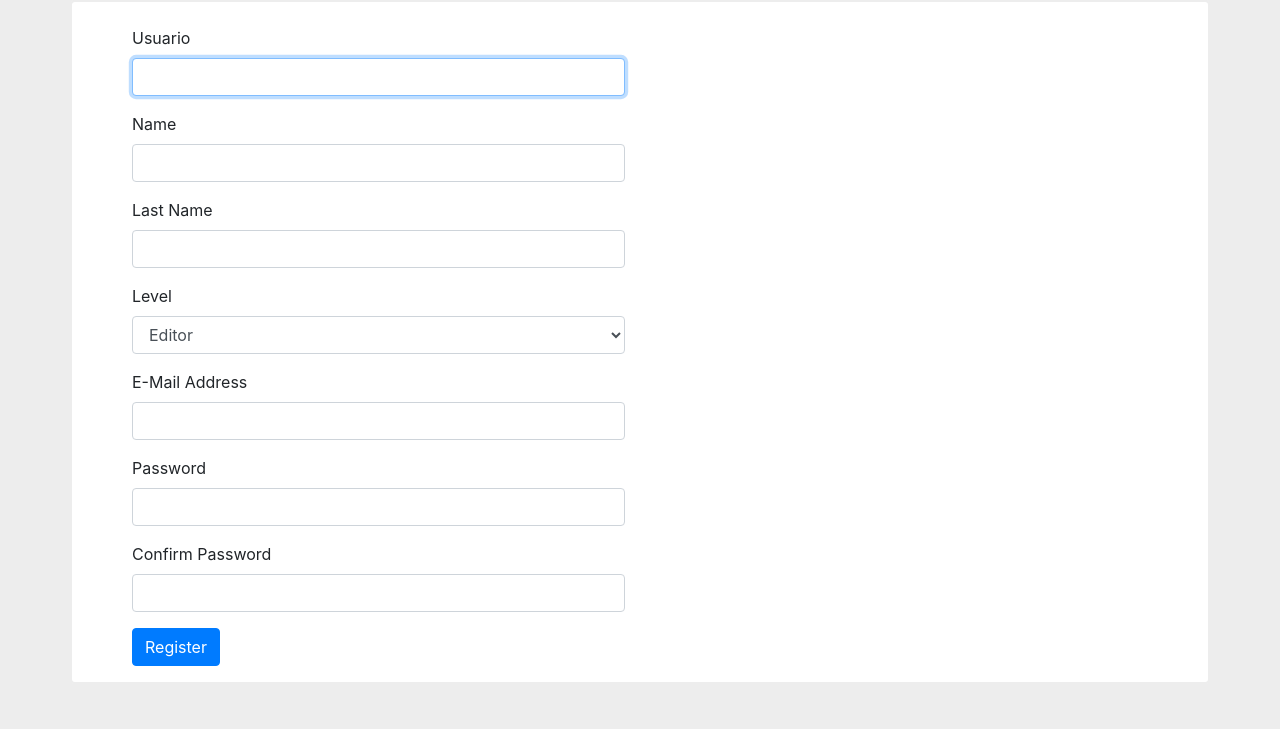
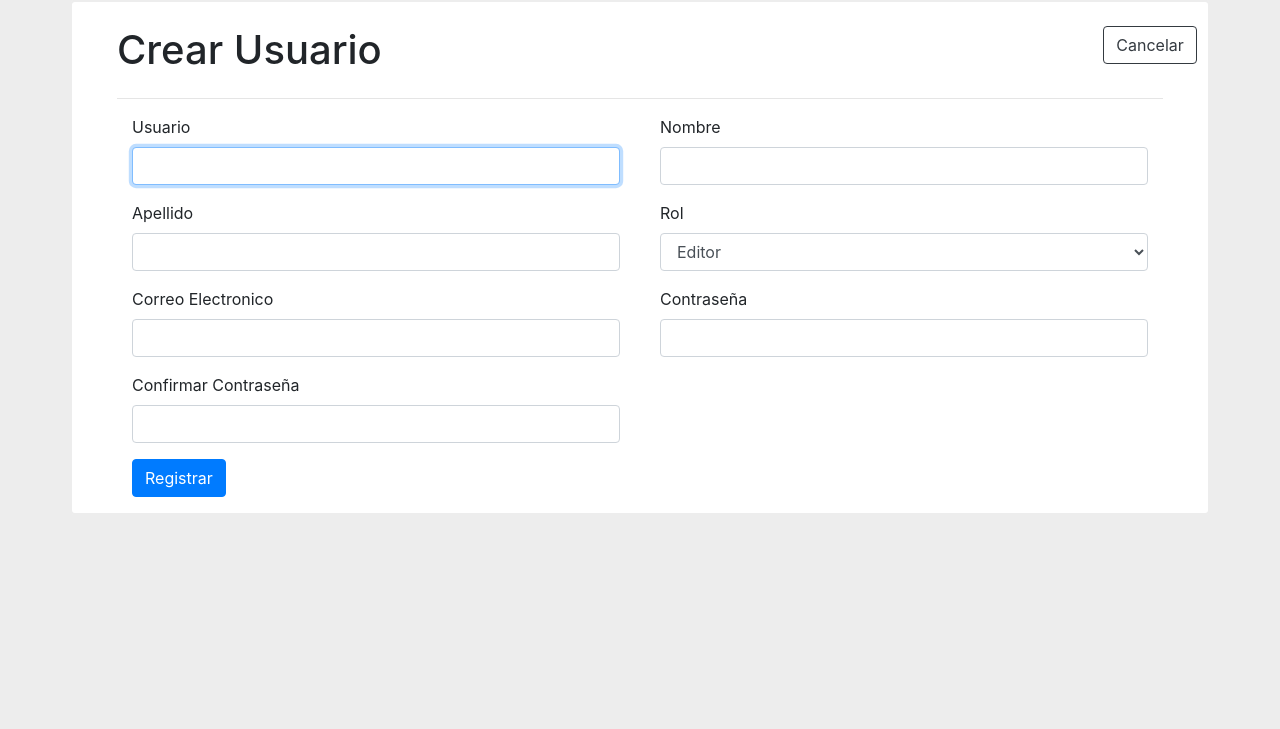
Before and after one commit to JorgeLVM7/IndieSonico, a Laravel app: page /users/create in a window 1280 px wide. Shown: the part 71-800 px from the top of the page. Run offline with Laravel 8, Linux system fonts and the light colour scheme; data that the repository does not hold is empty; settings files or empty folders that the repository lacks are supplied; some libraries are stand-ins or nearby versions.

Commit message:
act 4
Cambios de diseño y formulario nuevo de contraseña

```diff
--- a/app/Http/Controllers/UsersController.php
+++ b/app/Http/Controllers/UsersController.php
@@ -54,7 +54,7 @@ class UsersController extends Controller
         $user ->last_name = $request ->last_name;
         $user ->level = $request -> level;
         $user ->email = $request -> email;
-        $user ->password = $request ->password;
+        //$user ->password = $request ->password;
 
 
 
--- a/app/Http/Requests/UserRequest.php
+++ b/app/Http/Requests/UserRequest.php
@@ -24,11 +24,11 @@ class UserRequest extends FormRequest
     public function rules()
     {
         return [
-//            'level'=>'requires',
+          // 'level'=>'requires',
 //            'user'=> 'required',
             'name'=> 'required',
             'email'=> 'required',
-            'password'=> 'required',
+  //          'password'=> 'required',
         ];
     }
 }
--- a/config/session.php
+++ b/config/session.php
@@ -31,7 +31,7 @@ return [
 
     'lifetime' => 120,
 
-    'expire_on_close' => false,
+    'expire_on_close' => true,
 
     /*
     |--------------------------------------------------------------------------
--- a/resources/views/articles/index.blade.php
+++ b/resources/views/articles/index.blade.php
@@ -4,11 +4,11 @@
   <div class="row">
       <div class="col-12">
           <div class="row">
-              <div class="col-11">
+              <div class="col-10">
                   <h1>Publicaciones</h1>
               </div>
-              <div class="col-1 ">
-                  <a class="btn btn-outline-dark" href="{{route('articles.create')}}">Nuevo</a>
+              <div class="col-2">
+                  <a class="btn btn-outline-dark float-right" href="{{route('articles.create')}}">Nuevo</a>
               </div>
           </div>
           @include('articles.fragment.info')
--- a/resources/views/auth/register.blade.php
+++ b/resources/views/auth/register.blade.php
@@ -6,15 +6,20 @@
         <div class="row">
             <div class="col-12">
                 <div class="row">
-
+                    <div class="col-11">
+                        <h1>Crear Usuario</h1>
+                    </div>
+                    <div class="col-1 ">
+                        <a class="btn btn-outline-dark" href="{{route('users.index')}}">Cancelar</a>
+                    </div>
                 </div>
-                <div class="panel-body">
-                    <form class="form-horizontal" method="POST" action="{{ route('register') }}">
-                        {{ csrf_field() }}
-
+                <hr>
+                <form class="form-row" method="POST" action="{{ route('register') }}">
+                    {{ csrf_field() }}
+                    <div class="col-6">
                         <div class="form-group{{ $errors->has('user') ? ' has-error' : '' }}">
-                            <label for="user" class="col-md-4 control-label">Usuario</label>
-                            <div class="col-md-6">
+                            <label for="user" class="col-md-12 control-label">Usuario</label>
+                            <div class="col-md-12">
                                 <input id="user" type="text" class="form-control" name="user" value="{{ old('user') }}" required autofocus>
                                 @if ($errors->has('user'))
                                     <span class="help-block">
@@ -23,10 +28,12 @@
                                 @endif
                             </div>
                         </div>
+                    </div>
+                    <div class="col-6">
                         <div class="form-group{{ $errors->has('name') ? ' has-error' : '' }}">
-                            <label for="name" class="col-md-4 control-label">Name</label>
+                            <label for="name" class="col-md-12 control-label">Nombre</label>
 
-                            <div class="col-md-6">
+                            <div class="col-md-12">
                                 <input id="name" type="text" class="form-control" name="name" value="{{ old('name') }}" required autofocus>
 
                                 @if ($errors->has('name'))
@@ -36,10 +43,12 @@
                                 @endif
                             </div>
                         </div>
+                    </div>
+                    <div class="col-6">
                         <div class="form-group{{ $errors->has('last_name') ? ' has-error' : '' }}">
-                            <label for="last-name" class="col-md-4 control-label">Last Name</label>
+                            <label for="last-name" class="col-md-12 control-label">Apellido</label>
 
-                            <div class="col-md-6">
+                            <div class="col-md-12">
                                 <input id="last_name" type="text" class="form-control" name="last_name" value="{{ old('last_name') }}" required autofocus>
 
                                 @if ($errors->has('last_name'))
@@ -49,10 +58,12 @@
                                 @endif
                             </div>
                         </div>
+                    </div>
+                    <div class="col-6">
                         <div class="form-group{{ $errors->has('level') ? ' has-error' : '' }}">
-                            <label for="level" class="col-md-4 control-label">Level</label>
+                            <label for="level" class="col-md-12 control-label">Rol</label>
 
-                            <div class="col-md-6">
+                            <div class="col-md-12">
                                 {{--<input id="level" type="text" class="form-control" name="level" value="{{ old('level') }}" required autofocus>--}}
 
                                 <select name="level" id="level" class="form-control">
@@ -67,11 +78,12 @@
                                 @endif
                             </div>
                         </div>
+                    </div>
+                    <div class="col-6">
+                        <div class="form-group{{ $errors->has('email') ? ' has-error' : '' }}">
+                            <label for="email" class="col-md-12 control-label">Correo Electronico</label>
 
-                        <div class="form-group{{ $errors->has('email') ? ' has-error' : '' }}">
-                            <label for="email" class="col-md-4 control-label">E-Mail Address</label>
-
-                            <div class="col-md-6">
+                            <div class="col-md-12">
                                 <input id="email" type="email" class="form-control" name="email" value="{{ old('email') }}" required>
 
                                 @if ($errors->has('email'))
@@ -81,11 +93,12 @@
                                 @endif
                             </div>
                         </div>
+                    </div>
+                    <div class="col-6">
+                        <div class="form-group{{ $errors->has('password') ? ' has-error' : '' }}">
+                            <label for="password" class="col-md-12 control-label">Contraseña</label>
 
-                        <div class="form-group{{ $errors->has('password') ? ' has-error' : '' }}">
-                            <label for="password" class="col-md-4 control-label">Password</label>
-
-                            <div class="col-md-6">
+                            <div class="col-md-12">
                                 <input id="password" type="password" class="form-control" name="password" required>
 
                                 @if ($errors->has('password'))
@@ -95,24 +108,29 @@
                                 @endif
                             </div>
                         </div>
+                    </div>
+                    <div class="col-6">
+                        <div class="form-group">
+                            <label for="password-confirm" class="col-md-12 control-label">Confirmar Contraseña </label>
 
-                        <div class="form-group">
-                            <label for="password-confirm" class="col-md-4 control-label">Confirm Password</label>
-
-                            <div class="col-md-6">
+                            <div class="col-md-12">
                                 <input id="password-confirm" type="password" class="form-control" name="password_confirmation" required>
                             </div>
                         </div>
-
+                    </div>
+                    <div class="col-12">
                         <div class="form-group">
                             <div class="col-md-6 col-md-offset-4">
                                 <button type="submit" class="btn btn-primary">
-                                    Register
+                                    Registrar
                                 </button>
                             </div>
                         </div>
-                    </form>
-                </div>
+                    </div>
+                </form>
+
+
+
             </div>
         </div>
     </div>
```
Also changed, not shown: resources/views/articles/create.blade.php (+4 -4 lines), resources/views/articles/edit.blade.php (+9 -4 lines), resources/views/users/edit.blade.php (+24 -13 lines), resources/views/users/fragment/form2.blade.php (added, +42 -0 lines), resources/views/users/index.blade.php (+15 -9 lines).
